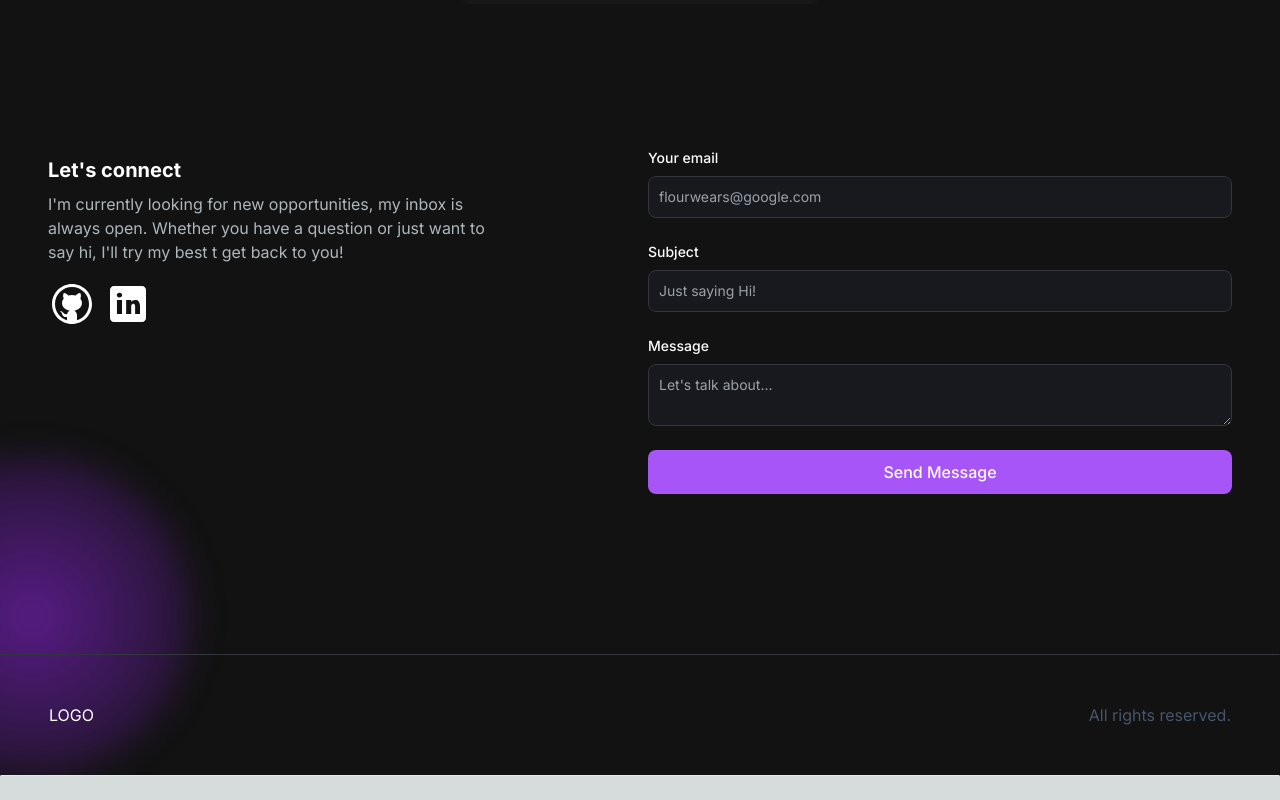
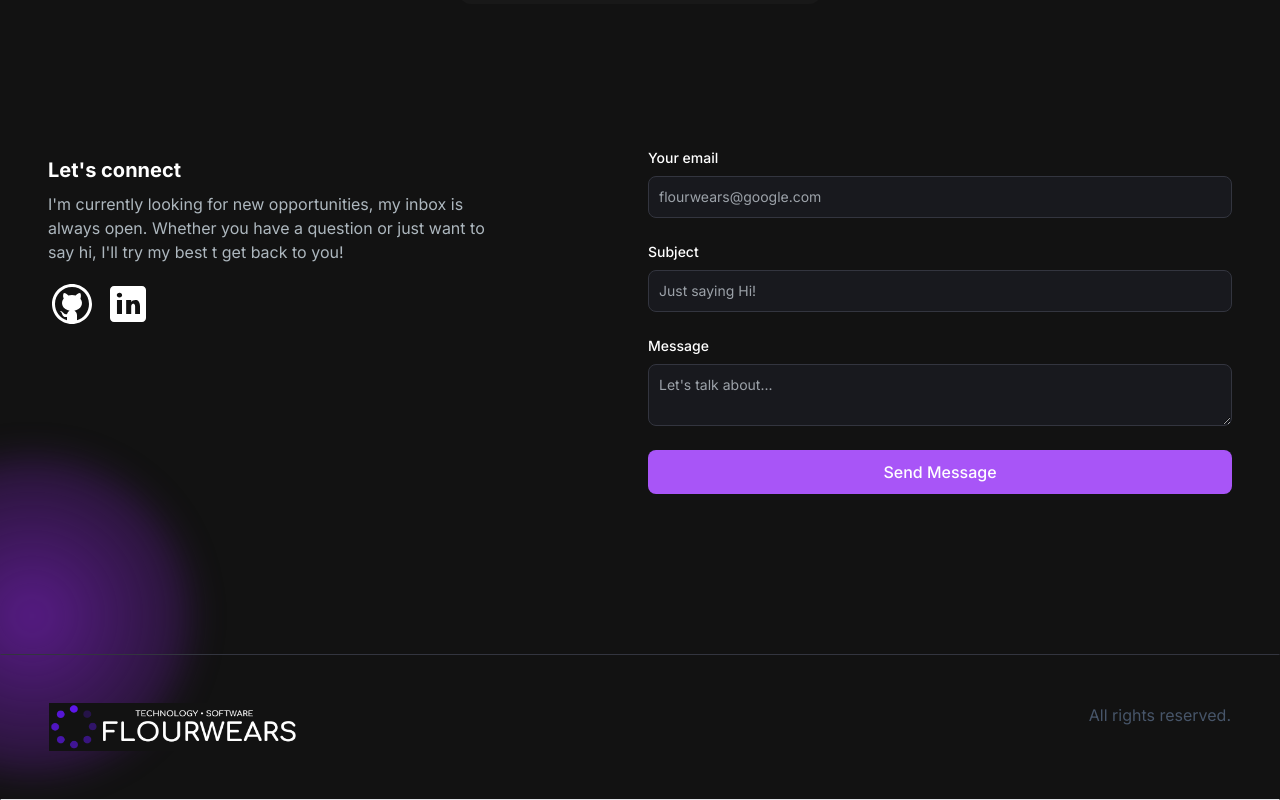
Before and after one commit to felipeflourwears/Portfolio-Web, a Next.js app: page / in a window 1280 px wide. Shown: the part 3228-4028 px from the top of the page. Before the commit the page ends 4004 px from the top, so only its background shows below. Built offline with nearby package versions, Linux system fonts and the light colour scheme.

Commit message:
Footer logo

```diff
--- a/src/app/components/Footer.jsx
+++ b/src/app/components/Footer.jsx
@@ -1,10 +1,13 @@
 import React from "react";
+import Image from "next/image";
 
 const Footer = () => {
   return (
     <footer className="footer border z-10 border-t-[#33353F] border-l-transparent border-r-transparent text-white">
       <div className="container p-12 flex justify-between">
-        <span>LOGO</span>
+        <span>
+          <Image src="/images/logo.png" alt="Logo" width={250} height={0} className="h-auto md:h-12" />
+        </span>
         <p className="text-slate-600">All rights reserved.</p>
       </div>
     </footer>
```
